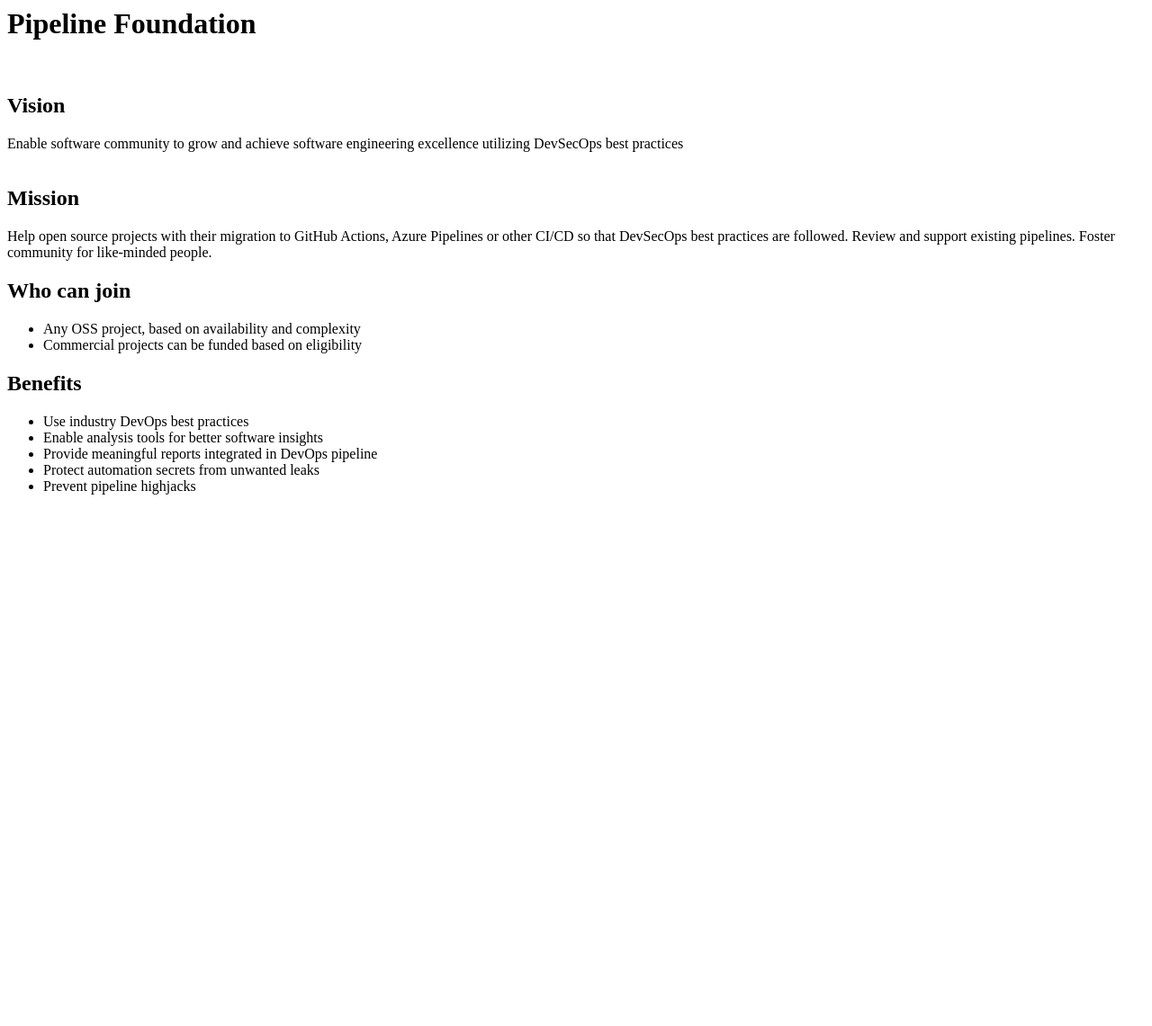
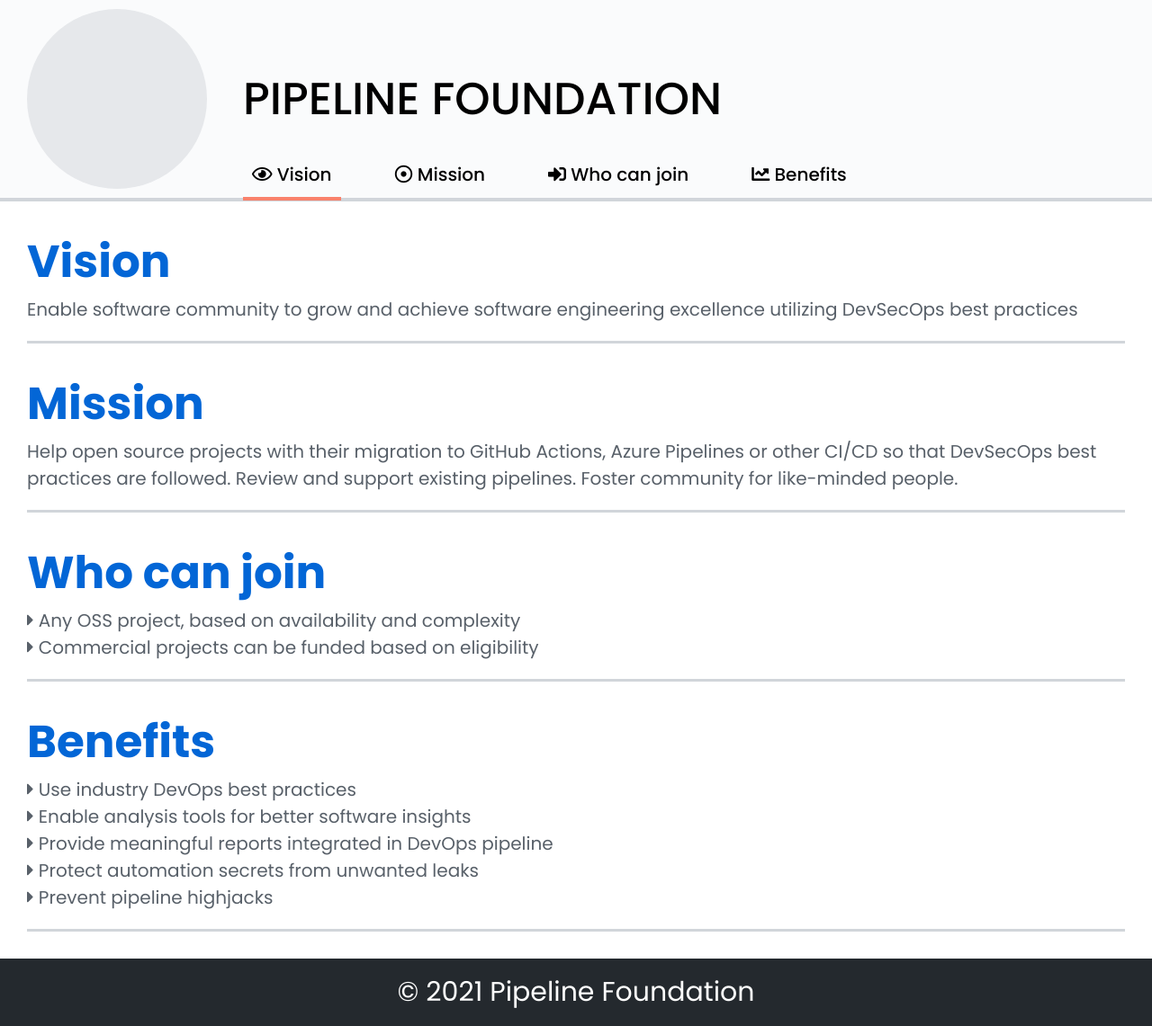
Before and after one commit to pipeline-foundation/pipeline-foundation.github.io, a plain HTML site: page index.html in a window 1280 px wide. Shown: the whole page at 90% size. Before the commit the page ends 800 px from the top, so only its background shows below. Drawn offline with Linux system fonts and the light colour scheme.

Commit message:
apply GitHub style

```diff
--- a/index.html
+++ b/index.html
@@ -1,25 +1,117 @@
-<h1>Pipeline Foundation</h1>
-<br />
-<h2>Vision</h2>
-<div>Enable software community to grow and achieve software engineering excellence utilizing DevSecOps best practices</div>
-<br />
-<h2>Mission</h2>
-<div>
-	Help open source projects with their migration to GitHub Actions,
-	Azure Pipelines or other CI/CD so that DevSecOps best practices are followed.
-	Review and support existing pipelines. Foster community for like-minded people.
-</div>
-<h2>Who can join</h2>
-<ul>
-	<li>Any OSS project, based on availability and complexity</li>
-	<li>Commercial projects can be funded based on eligibility</li>
-</ul>
+<!DOCTYPE html>
+<html lang="en">
+  <head>
+    <meta charset="UTF-8" />
+    <meta name="viewport" content="width=device-width, initial-scale=1.0" />
+    <link rel="preconnect" href="https://fonts.gstatic.com" />
+    <link
+      href="https://fonts.googleapis.com/css2?family=Poppins:wght@400;500;700&display=swap"
+      rel="stylesheet"
+    />
+    <link rel="stylesheet" href="style.css" />
+    <link
+      rel="stylesheet"
+      href="https://cdnjs.cloudflare.com/ajax/libs/font-awesome/5.15.1/css/all.min.css"
+    />
+    <title>PIPELINE FOUNDATION</title>
+  </head>
+  <body>
+    <div class="content">
+      <div class="content-inside">
+        <div class="container header">
+          <div class="logo"></div>
+          <div class="nav">
+            <h1 class="title">PIPELINE FOUNDATION</h1>
+            <div class="items">
+              <div class="item active">
+                <i class="far fa-eye"></i>
+                <span>Vision</span>
+              </div>
+              <div class="item">
+                <i class="far fa-dot-circle"></i>
+                <span>Mission</span>
+              </div>
+              <div class="item">
+                <i class="fas fa-sign-in-alt"></i>
+                <span>Who can join</span>
+              </div>
+              <div class="item">
+                <i class="fas fa-chart-line"></i>
+                <span>Benefits</span>
+              </div>
+            </div>
+          </div>
+        </div>
 
-<h2>Benefits</h2>
-<ul>
-	<li>Use industry DevOps best practices</li>
-	<li>Enable analysis tools for better software insights</li>
-	<li>Provide meaningful reports integrated in DevOps pipeline</li>
-	<li>Protect automation secrets from unwanted leaks</li>
-	<li>Prevent pipeline highjacks</li>
-</ul>
+        <div class="container">
+          <div class="vision line">
+            <h1 class="heading"><i class="far fa-eye"></i>Vision</h1>
+            <p class="text">
+              Enable software community to grow and achieve software engineering
+              excellence utilizing DevSecOps best practices
+            </p>
+          </div>
+          <div class="mission line">
+            <h1 class="heading"><i class="far fa-dot-circle"></i>Mission</h1>
+            <p class="text">
+              Help open source projects with their migration to GitHub Actions,
+              Azure Pipelines or other CI/CD so that DevSecOps best practices
+              are followed. Review and support existing pipelines. Foster
+              community for like-minded people.
+            </p>
+          </div>
+          <div class="who-can-join line">
+            <h1 class="heading">
+              <i class="fas fa-sign-in-alt"></i>Who can join
+            </h1>
+            <ul class="text">
+              <li>
+                <i class="fas fa-caret-right"></i>
+                <span
+                  >Any OSS project, based on availability and complexity</span
+                >
+              </li>
+              <li>
+                <i class="fas fa-caret-right"></i>
+                <span>
+                  Commercial projects can be funded based on eligibility
+                </span>
+              </li>
+            </ul>
+          </div>
+          <div class="benefits line">
+            <h1 class="heading"><i class="fas fa-chart-line"></i>Benefits</h1>
+            <ul class="text">
+              <li>
+                <i class="fas fa-caret-right"></i>
+                <span>Use industry DevOps best practices</span>
+              </li>
+              <li>
+                <i class="fas fa-caret-right"></i>
+                <span>Enable analysis tools for better software insights</span>
+              </li>
+              <li>
+                <i class="fas fa-caret-right"></i>
+                <span>
+                  Provide meaningful reports integrated in DevOps pipeline
+                </span>
+              </li>
+              <li>
+                <i class="fas fa-caret-right"></i>
+                <span>Protect automation secrets from unwanted leaks</span>
+              </li>
+              <li>
+                <i class="fas fa-caret-right"></i>
+                <span>Prevent pipeline highjacks</span>
+              </li>
+            </ul>
+          </div>
+        </div>
+      </div>
+    </div>
+
+    <div class="footer">
+      <p>© 2021 Pipeline Foundation</p>
+    </div>
+  </body>
+</html>
--- /dev/null
+++ b/style.css
@@ -0,0 +1,232 @@
+/*Varaiables*/
+:root {
+  --blue: #0366d6;
+  --white: #ffffff;
+  --orange: #f9826c;
+  --black: #24292e;
+  --grey: #fafbfc;
+  --border: #d1d5da;
+  --text: #586069;
+  --white-50: #e6e8eb;
+  --regular: 400;
+  --medium: 500;
+  --bold: 700;
+}
+
+/*Reset*/
+
+* {
+  margin: 0;
+  padding: 0;
+  box-sizing: border-box;
+}
+
+html {
+  font-size: 10px;
+}
+
+li {
+  list-style: none;
+}
+
+body {
+  font-family: "Poppins", sans-serif;
+  height: 100%;
+  margin: 0;
+}
+
+/*fix Styles*/
+
+.content {
+  min-height: 100%;
+}
+.content-inside {
+  padding-bottom: 8rem;
+}
+
+.container {
+  padding: 0rem 17rem 0rem 17rem;
+}
+
+.active {
+  border-bottom: 4px solid var(--orange);
+}
+
+.line {
+  padding-top: 3rem;
+  padding-bottom: 2rem;
+  border-bottom: 3px solid var(--border);
+}
+
+.heading {
+  font-size: 6rem;
+  color: var(--blue);
+}
+
+.text {
+  font-size: 2.2rem;
+  color: var(--text);
+}
+
+/*Styling*/
+
+.header {
+  max-height: 25rem;
+  background-color: var(--grey);
+  border-bottom: 4px solid var(--border);
+  display: flex;
+  flex-direction: row;
+  align-items: center;
+  position: relative;
+}
+.logo {
+  height: 20rem;
+  width: 20rem;
+  border-radius: 50%;
+  background-color: var(--white-50);
+  margin-right: 6rem;
+  margin-top: 1rem;
+  margin-bottom: 1rem;
+}
+.nav {
+  display: flex;
+  flex-direction: column;
+}
+
+.title {
+  font-size: 6rem;
+  font-weight: var(--medium);
+}
+
+.items {
+  display: flex;
+  position: absolute;
+  top: 68%;
+}
+
+.item {
+  font-size: 4rem;
+  margin-right: 6rem;
+  padding: 1rem;
+  font-weight: var(--medium);
+}
+
+.heading i {
+  display: none;
+}
+
+.footer {
+  height: 50px;
+  margin-top: -50px;
+  width: 100%;
+  background-color: var(--black);
+  color: white;
+  height: 7.5rem;
+  display: flex;
+  align-items: center;
+  justify-content: center;
+}
+
+.footer p {
+  font-size: 3rem;
+  color: var(--white);
+  font-weight: var(--regular);
+}
+
+/* Extra small devices (phones, 600px and down) */
+@media (max-width: 600px) {
+  html {
+    font-size: 6px;
+  }
+  .heading {
+    font-size: 5rem;
+  }
+  .heading i {
+    display: inline;
+    margin-right: 1.5rem;
+  }
+  .items {
+    display: none;
+  }
+  .container {
+    padding: 0rem 3rem 0rem 3rem;
+  }
+
+  .logo {
+    height: 15rem;
+    width: 15rem;
+    margin-right: 2rem;
+  }
+  .title {
+    font-size: 3.6rem;
+  }
+  .text {
+    font-size: 2.5rem;
+  }
+}
+
+/* Small devices (portrait tablets and large phones, 600px and up) */
+@media (min-width: 600px) {
+  html {
+    font-size: 6px;
+  }
+  .items {
+    display: flex;
+  }
+  .container {
+    padding: 0rem 3rem 0rem 3rem;
+  }
+  .title {
+    font-size: 5rem;
+  }
+  .text {
+    font-size: 2.5rem;
+  }
+  .items {
+    top: 78%;
+  }
+
+  .item {
+    font-weight: var(--medium);
+    font-size: 2rem;
+    margin-right: 5rem;
+    padding: 1rem;
+  }
+}
+
+/* Medium devices (landscape tablets, 768px and up) */
+@media (min-width: 768px) {
+  html {
+    font-size: 7px;
+  }
+}
+
+/* Large devices (laptops/desktops, 992px and up) */
+@media (min-width: 992px) {
+  html {
+    font-size: 8px;
+  }
+  .items {
+    top: 76%;
+  }
+  .logo {
+    margin-right: 4rem;
+  }
+}
+
+/* Extra large devices (large laptops and desktops, 1200px and up) */
+@media (min-width: 1200px) {
+  html {
+    font-size: 10px;
+  }
+  .items {
+    top: 77%;
+  }
+  .heading {
+    font-size: 5rem;
+  }
+
+  .text {
+    font-size: 2rem;
+  }
+}
```
